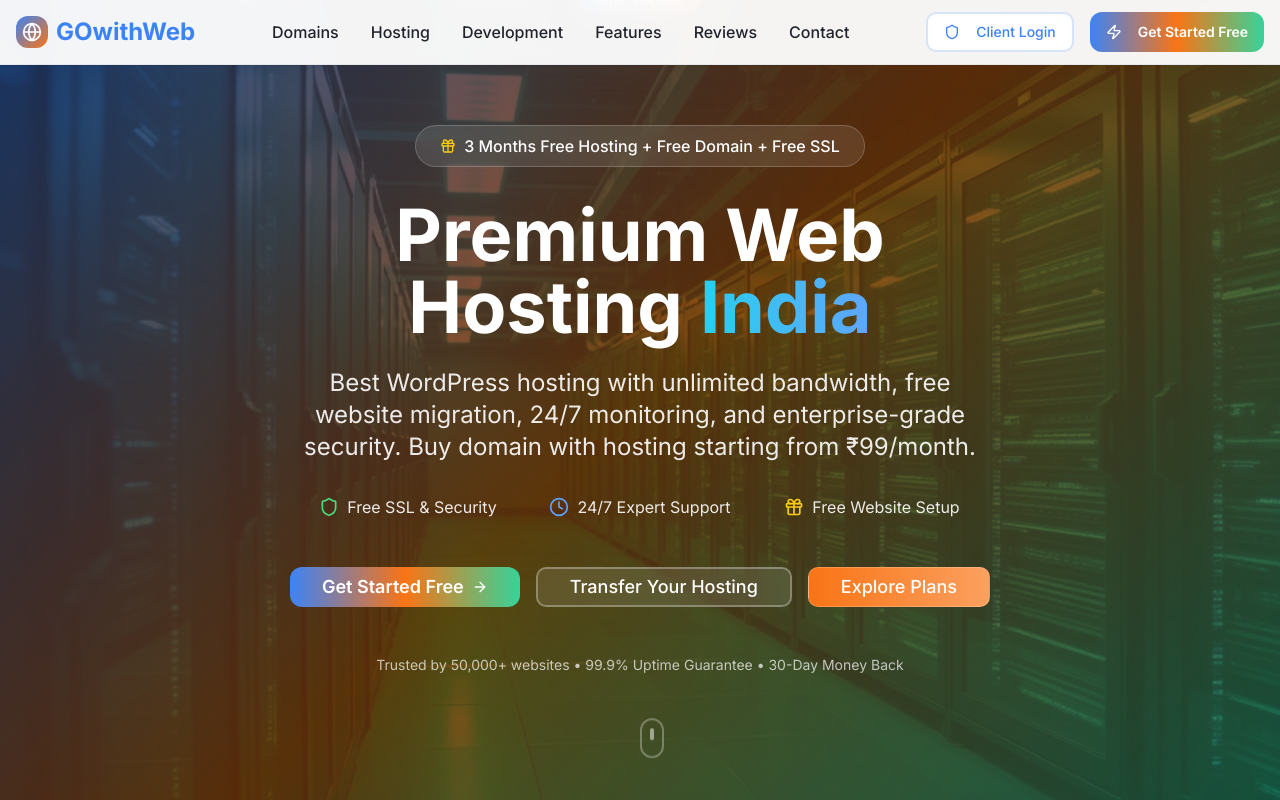
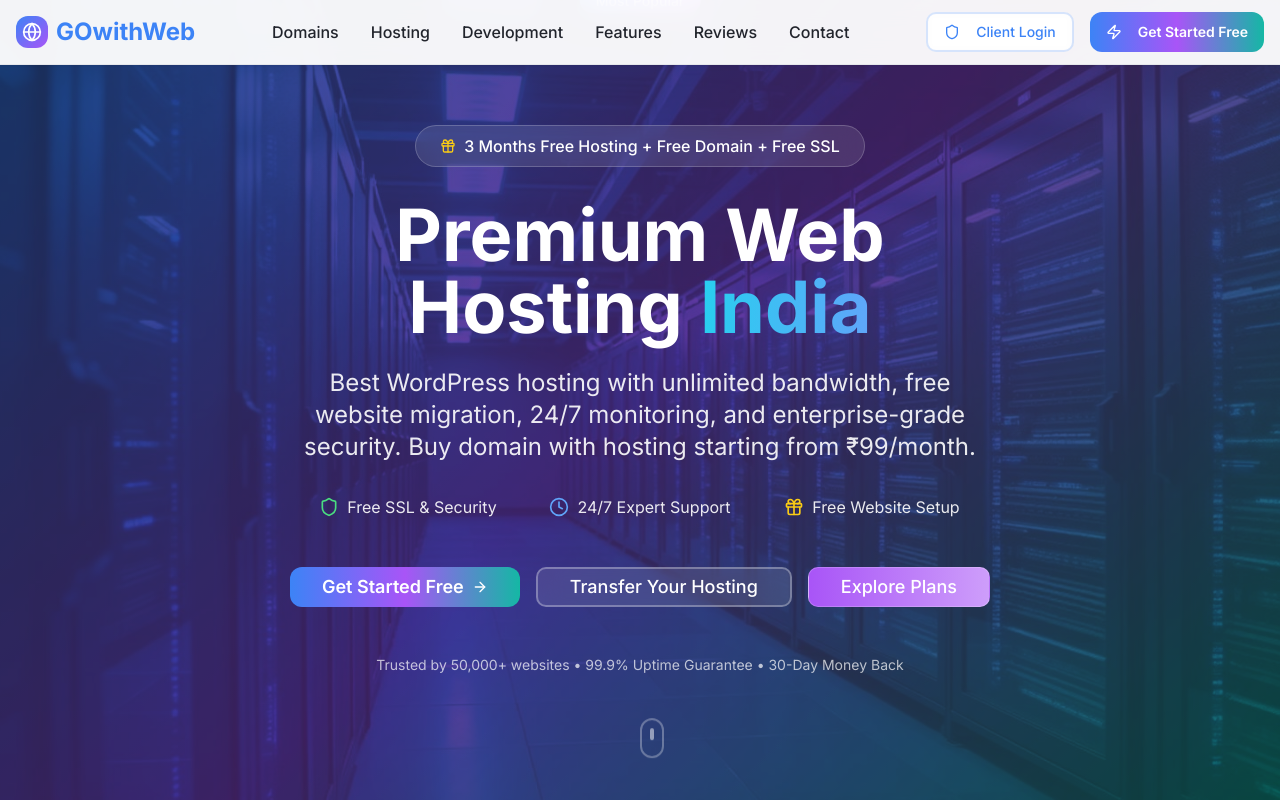
Before and after one commit to Gowithweb/SivWebAI, a React (Vite) app: page / in a window 1280 px wide. Shown: the top 800 px of the page. Built offline with nearby package versions, Linux system fonts and the light colour scheme.

Commit message:
Refine color scheme
Adjusted website colors to improve visual appeal, avoiding an all-orange theme.

```diff
--- a/src/index.css
+++ b/src/index.css
@@ -24,23 +24,23 @@ All colors MUST be HSL for consistency.
     --primary-glow: 217 91% 75%;
     --primary-dark: 217 91% 45%;
 
-    /* Secondary - Deep Orange */
-    --secondary: 25 95% 53%;
+    /* Secondary - Vibrant Purple */
+    --secondary: 271 91% 65%;
     --secondary-foreground: 0 0% 100%;
-    --secondary-glow: 25 95% 68%;
+    --secondary-glow: 271 91% 80%;
 
-    /* Accent - Emerald Green */
-    --accent-bright: 158 64% 52%;
+    /* Accent - Modern Teal */
+    --accent-bright: 173 80% 40%;
     --accent-bright-foreground: 0 0% 100%;
 
     /* Success - Emerald Green */
-    --success: 150 85% 45%;
+    --success: 158 64% 52%;
     --success-foreground: 0 0% 100%;
-    --success-glow: 150 85% 65%;
+    --success-glow: 158 64% 65%;
 
-    /* Warning - Sunset Orange */
-    --warning: 30 100% 55%;
-    --warning-foreground: 220 15% 15%;
+    /* Warning - Amber */
+    --warning: 43 96% 56%;
+    --warning-foreground: 0 0% 0%;
 
     /* Muted tones */
     --muted: 220 14% 96%;
@@ -60,14 +60,14 @@ All colors MUST be HSL for consistency.
     --radius: 0.75rem;
 
     /* Premium Gradients */
-    --gradient-primary: linear-gradient(135deg, hsl(217 91% 60%) 0%, hsl(25 95% 53%) 100%);
-    --gradient-hero: linear-gradient(135deg, hsl(217 91% 60%) 0%, hsl(25 95% 53%) 50%, hsl(158 64% 52%) 100%);
+    --gradient-primary: linear-gradient(135deg, hsl(217 91% 60%) 0%, hsl(271 91% 65%) 100%);
+    --gradient-hero: linear-gradient(135deg, hsl(217 91% 60%) 0%, hsl(271 91% 65%) 50%, hsl(173 80% 40%) 100%);
     --gradient-card: linear-gradient(145deg, hsl(0 0% 100%) 0%, hsl(220 20% 98%) 100%);
-    --gradient-accent: linear-gradient(135deg, hsl(158 64% 52%) 0%, hsl(217 91% 60%) 100%);
+    --gradient-accent: linear-gradient(135deg, hsl(173 80% 40%) 0%, hsl(217 91% 60%) 100%);
     --gradient-success: linear-gradient(135deg, hsl(158 64% 52%) 0%, hsl(158 64% 65%) 100%);
     --gradient-glow: radial-gradient(circle at center, hsl(217 91% 75% / 0.4) 0%, transparent 70%);
-    --gradient-rainbow: linear-gradient(135deg, hsl(217 91% 60%) 0%, hsl(25 95% 53%) 25%, hsl(158 64% 52%) 50%, hsl(280 90% 60%) 75%, hsl(45 93% 47%) 100%);
-    --gradient-sunset: linear-gradient(135deg, hsl(25 95% 53%) 0%, hsl(45 93% 47%) 50%, hsl(217 91% 60%) 100%);
+    --gradient-rainbow: linear-gradient(135deg, hsl(217 91% 60%) 0%, hsl(271 91% 65%) 25%, hsl(173 80% 40%) 50%, hsl(158 64% 52%) 75%, hsl(43 96% 56%) 100%);
+    --gradient-sunset: linear-gradient(135deg, hsl(271 91% 65%) 0%, hsl(43 96% 56%) 50%, hsl(217 91% 60%) 100%);
 
     /* Premium Shadows */
     --shadow-sm: 0 2px 12px hsl(220 15% 15% / 0.08);
@@ -111,23 +111,23 @@ All colors MUST be HSL for consistency.
     --popover: 220 25% 10%;
     --popover-foreground: 210 40% 98%;
 
-    --primary: 220 90% 65%;
+    --primary: 217 91% 70%;
     --primary-foreground: 220 25% 8%;
-    --primary-glow: 220 90% 80%;
-    --primary-dark: 220 90% 50%;
+    --primary-glow: 217 91% 85%;
+    --primary-dark: 217 91% 55%;
 
-    --secondary: 280 90% 70%;
+    --secondary: 271 91% 75%;
     --secondary-foreground: 220 25% 8%;
-    --secondary-glow: 280 90% 85%;
+    --secondary-glow: 271 91% 90%;
 
-    --accent-bright: 180 100% 65%;
+    --accent-bright: 173 80% 50%;
     --accent-bright-foreground: 220 25% 8%;
 
-    --success: 150 85% 55%;
+    --success: 158 64% 60%;
     --success-foreground: 220 25% 8%;
-    --success-glow: 150 85% 75%;
+    --success-glow: 158 64% 75%;
 
-    --warning: 30 100% 65%;
+    --warning: 43 96% 65%;
     --warning-foreground: 220 25% 8%;
 
     --muted: 217.2 32.6% 17.5%;
```
